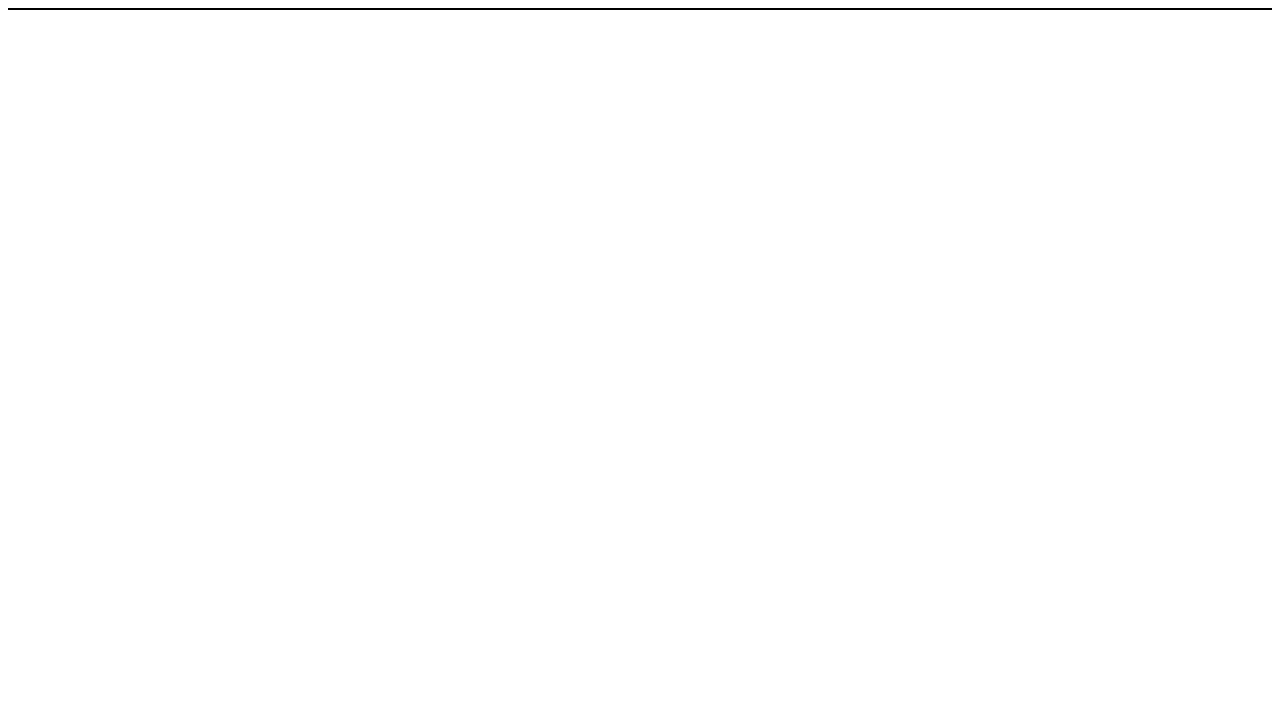
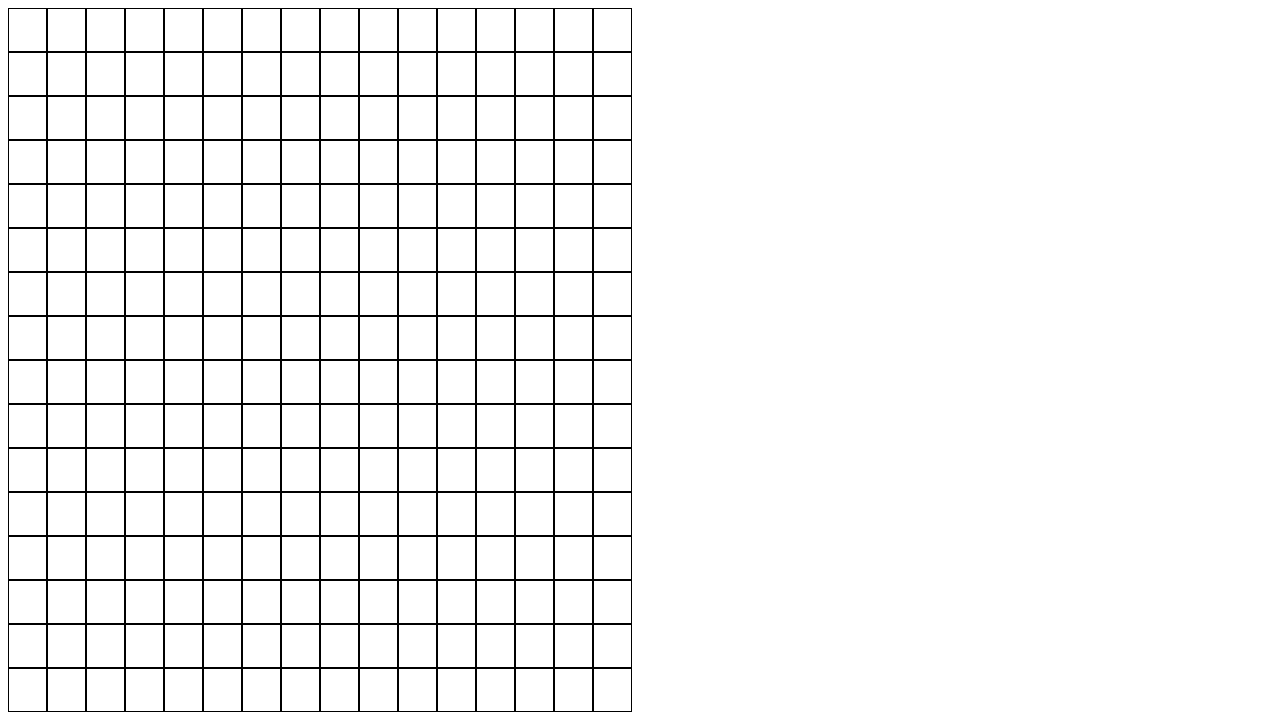
Before and after one commit to bthompson1223/etch-a-sketch, a plain HTML site: page index.html in a window 1280 px wide. Drawn offline with Linux system fonts and the light colour scheme.

Commit message:
Got js function to choose random color for pixels on page load. Next element will be adding a button to reset the grid and allow user input for total div pixels.

```diff
--- a/index.html
+++ b/index.html
@@ -8,4 +8,6 @@
     <div class="container">
 
     </div>
+
+    <script src="script.js"></script>
 </body>
--- a/script.js
+++ b/script.js
@@ -1,5 +1,39 @@
+const container = document.querySelector('.container')
+
+function makeStartSquare(rows, cols) {
+    container.style.setProperty('--grid-rows', rows);
+    container.style.setProperty('--grid-cols', cols);
+    for (let i = 0; i < (cols * rows); i++) {
+        let cell = document.createElement('div');
+        container.appendChild(cell).className = "pixel";
+    }
+
+}
+
+makeStartSquare(16, 16)
+
+const px = document.querySelectorAll('.pixel');
+
+function getRandomNumber() {
+  return Math.floor(Math.random()*256);
+}
+
+let r = getRandomNumber();
+let g = getRandomNumber();
+let b = getRandomNumber();
+let color = `rgb(${r}, ${g}, ${b})`;
 
 
-for (let i = 0; i<16; i++) {
-    const pixels = Document.createElement('div')
-}
+/* px.forEach((px) => {
+    px.addEventListener('mouseover', () => {
+        px.style.background = `${color}`;
+        console.log(1)
+    })
+}) */
+
+document.querySelectorAll('.pixel').forEach(item => {
+    item.addEventListener('mouseover', (e) => {
+        item.style.backgroundColor = `${color}`;
+        console.log(color)
+    })
+})
--- a/styles.css
+++ b/styles.css
@@ -1,5 +1,23 @@
-div {
-    display: flex;
+:root {
+    --grid-cols: 1;
+    --grid-rows: 1;
+}
+
+
+
+.container {
+    display: grid;
+    grid-template-columns: auto auto auto auto auto auto auto auto auto auto auto auto auto auto auto auto;
+    max-width: 560px;
+    max-height: 560px;
+    margin: 0
+}
+
+.pixel {
+    padding: 1em;
+    border: 1px solid black;
+    text-align: center;
+    width: 5px;
+    height: 10px;
     margin: 0;
-    border: solid black 1px
 }
```
